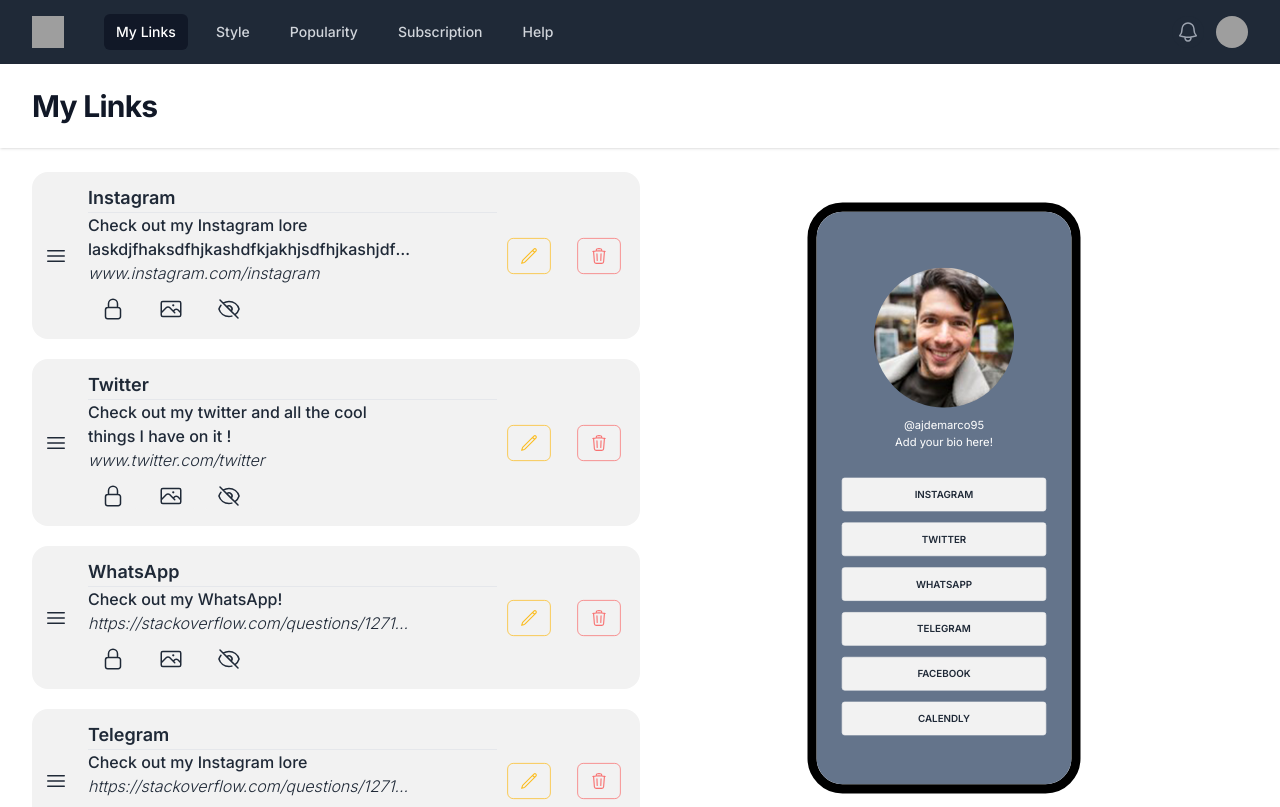
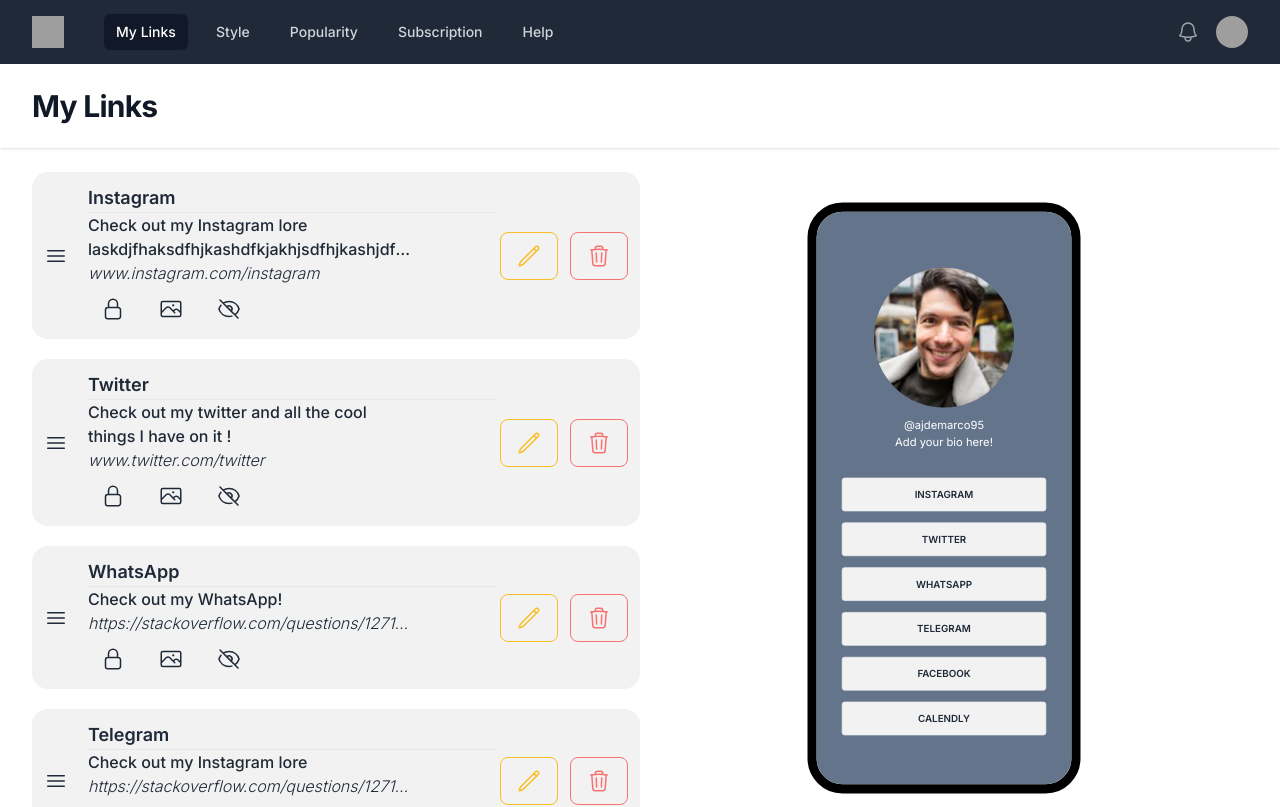
Before and after one commit to ajdemarco95/Q-Link-Me-Frontend, a Next.js app: page /dashboard in a window 1280 px wide. Shown: the top 807 px of the page. Built offline with nearby package versions, Linux system fonts and the light colour scheme; grey boxes are pictures that could not be loaded.

Commit message:
Added btn animation

```diff
--- a/src/app/dashboard/links-components/LinkCard.js
+++ b/src/app/dashboard/links-components/LinkCard.js
@@ -87,7 +87,7 @@
           </div>
         </div>
         <div className="actions ml-auto">
-          <button className="btn btn-outline btn-warning mr-3 scale-75">
+          <button className="hover:animate-btn-bounce-sm btn btn-outline btn-warning mr-3 ">
             <svg
               xmlns="http://www.w3.org/2000/svg"
               fill="none"
@@ -103,7 +103,7 @@
               />
             </svg>
           </button>
-          <button className="btn btn-outline btn-error scale-75">
+          <button className="hover:animate-btn-bounce-sm btn btn-outline btn-error ">
             <svg
               xmlns="http://www.w3.org/2000/svg"
               fill="none"
--- a/src/app/dashboard/page.js
+++ b/src/app/dashboard/page.js
@@ -10,6 +10,10 @@
       desc: "Check out my Instagram lore laskdjfhaksdfhjkashdfkjakhjsdfhjkashjdfksjfkajfaksfhaksdjfasfakhs",
       url: "www.instagram.com/instagram",
       id: 1,
+      isPrivate: "false",
+      thumb: {
+        src: "https://www.site.com/img.jpeg",
+      },
     },
     {
       linkTitle: "Twitter",
--- a/tailwind.config.js
+++ b/tailwind.config.js
@@ -12,6 +12,16 @@
         "gradient-conic":
           "conic-gradient(from 180deg at 50% 50%, var(--tw-gradient-stops))",
       },
+      keyframes: {
+        "pulsate-bck": {
+          "0%": { transform: "scale(1)" },
+          "50%": { transform: "scale(.95)" },
+          "100%": { transform: "scale(1)" },
+        },
+      },
+      animation: {
+        "btn-bounce-sm": "pulsate-bck 3s ease-in-out infinite both",
+      },
     },
   },
   plugins: [require("daisyui")],
```
